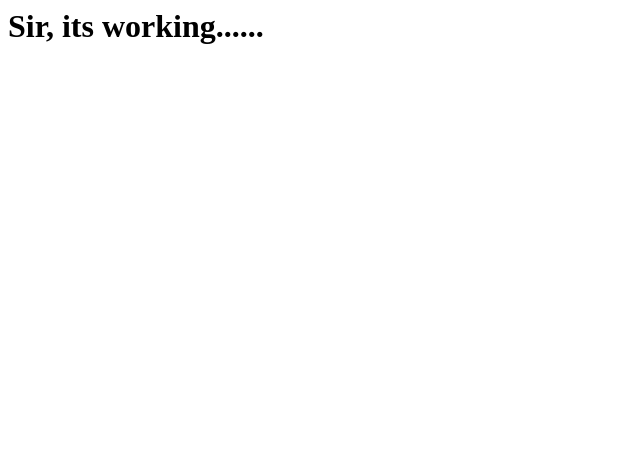
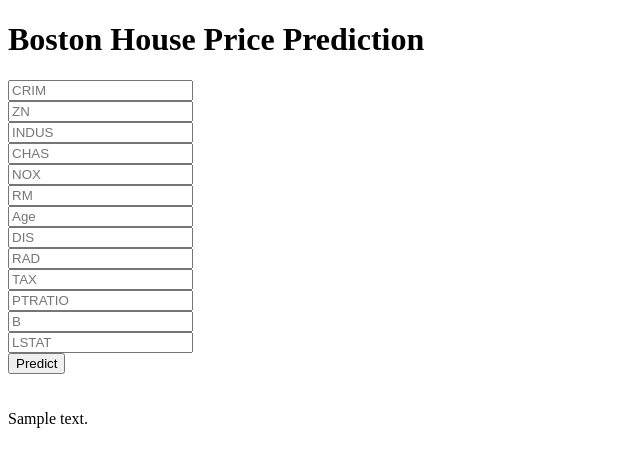
Before and after one commit to Arunesh-Tiwari/bostonhousepricing, a Flask app: template templates/home.html in a window 1280 px wide. Shown: the top 467 px of the page, without its empty margins (0-640 px from the left). Run offline with Flask 2, Linux system fonts and the light colour scheme; the template is opened without the code that fills it: most values are stand-ins (such as "Sample title", 1, 10 or a date in 2020); parts of the project's set-up code (start-up, migrations or seed data) failed here and were passed over.

Commit message:
The web app is ready

```diff
--- a/app.py
+++ b/app.py
@@ -1,21 +1,19 @@
+import json
 import pickle
+
 from flask import Flask,request,app,jsonify,url_for,render_template
-
 import numpy as np
 import pandas as pd
 
-app = Flask(__name__)
-
-##Load the model
-regmodel = pickle.load(open('regmodel.pkl', 'rb'))
+app=Flask(__name__)
+## Load the model
+regmodel=pickle.load(open('regmodel.pkl','rb'))
 scalar=pickle.load(open('scaling.pkl','rb'))
-
 @app.route('/')
 def home():
     return render_template('home.html')
 
-@app.route('/predict_api', methods=['POST'])
-
+@app.route('/predict_api',methods=['POST'])
 def predict_api():
     data=request.json['data']
     print(data)
@@ -25,5 +23,15 @@
     print(output[0])
     return jsonify(output[0])
 
+@app.route('/predict',methods=['POST'])
+def predict():
+    data=[float(x) for x in request.form.values()]
+    final_input=scalar.transform(np.array(data).reshape(1,-1))
+    print(final_input)
+    output=regmodel.predict(final_input)[0]
+    return render_template("home.html",prediction_text="The House price prediction is {}".format(output))
+
+
+
 if __name__=="__main__":
     app.run(debug=True)
--- a/templates/home.html
+++ b/templates/home.html
@@ -1 +1,48 @@
-<h1>Sir, its working......</h1>
+<!DOCTYPE html>
+<html >
+
+<head>
+  <meta charset="UTF-8">
+  <title>ML API</title>
+  <link href='https://fonts.googleapis.com/css?family=Pacifico' rel='stylesheet' type='text/css'>
+<link href='https://fonts.googleapis.com/css?family=Arimo' rel='stylesheet' type='text/css'>
+<link href='https://fonts.googleapis.com/css?family=Hind:300' rel='stylesheet' type='text/css'>
+<link href='https://fonts.googleapis.com/css?family=Open+Sans+Condensed:300' rel='stylesheet' type='text/css'>
+
+
+</head>
+
+<body>
+ <div class="login">
+	<h1>Boston House Price Prediction</h1>
+
+     <!-- Main Input For Receiving Query to our ML -->
+    <form action="{{ url_for('predict')}}"method="post">
+      <input type="text" name="CRIM" placeholder="CRIM" required="required" /><br>
+    	<input type="text" name="ZN" placeholder="ZN" required="required" /><br>
+        <input type="text" name="INDUS" placeholder="INDUS" required="required" /><br>
+        <input type="text" name="CHAS" placeholder="CHAS" required="required" /><br>
+        <input type="text" name="NOX" placeholder="NOX" required="required" /><br>
+        <input type="text" name="RM" placeholder="RM" required="required" /><br>
+        <input type="text" name="Age" placeholder="Age" required="required" /><br>
+        <input type="text" name="DIS" placeholder="DIS" required="required" /><br>
+        <input type="text" name="RAD" placeholder="RAD" required="required" /><br>
+        <input type="text" name="TAX" placeholder="TAX" required="required" /><br>
+        <input type="text" name="PTRATIO" placeholder="PTRATIO" required="required" /><br>
+        <input type="text" name="B" placeholder="B" required="required" /><br>
+        <input type="text" name="LSTAT" placeholder="LSTAT" required="required" /><br>
+
+
+
+        <button type="submit" class="btn btn-primary btn-block btn-large">Predict</button>
+    </form>
+
+   <br>
+   <br>
+
+
+ </div>
+ {{prediction_text}}
+
+</body>
+</html>
```
